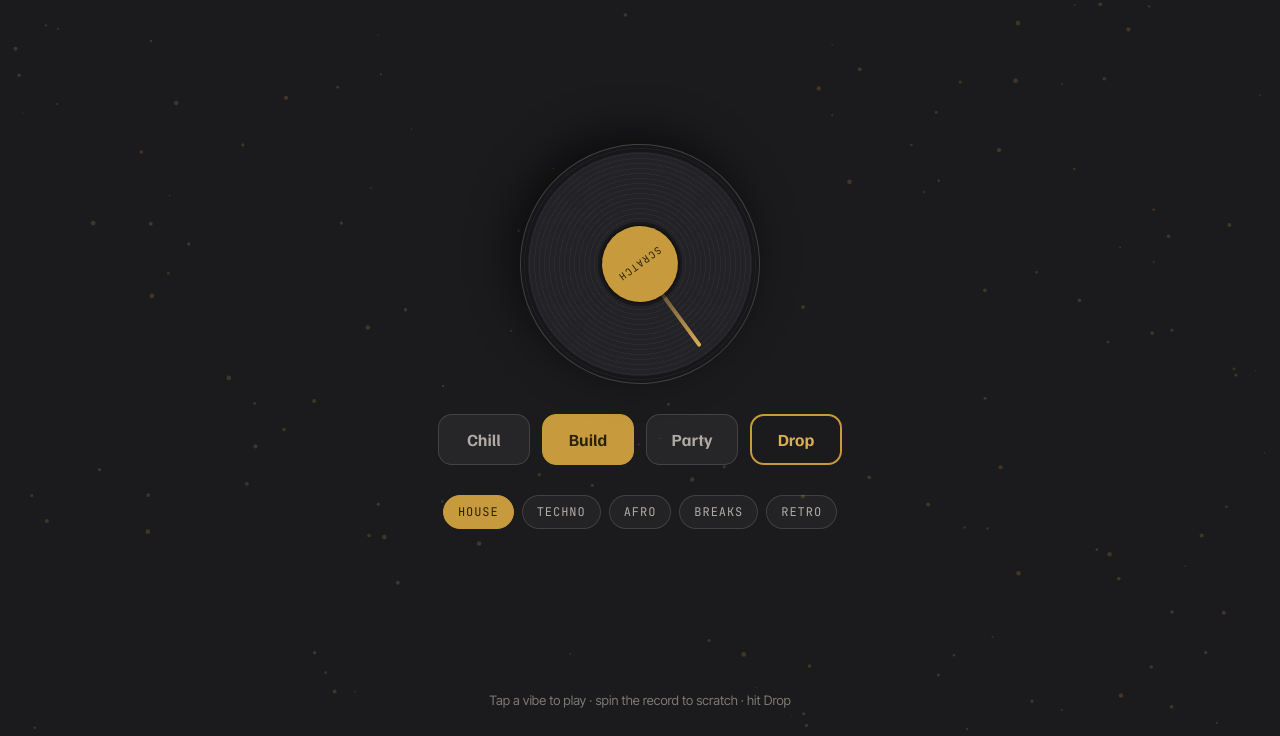
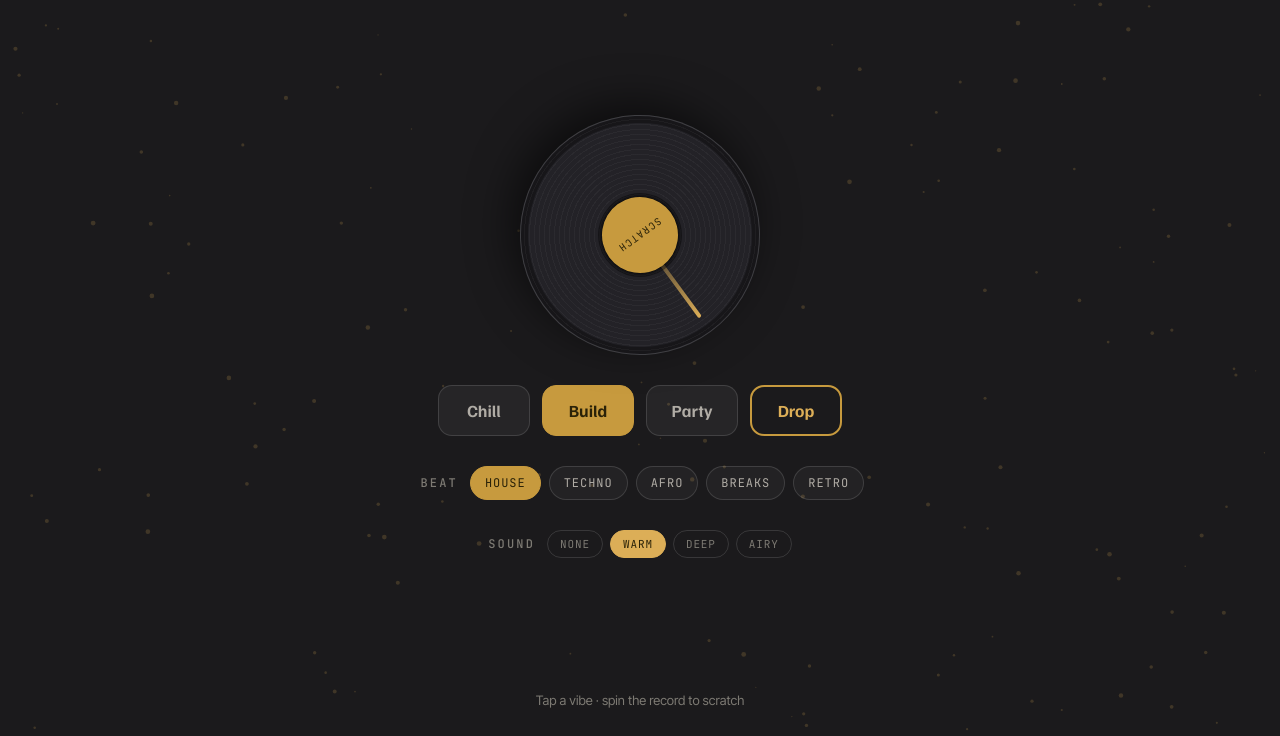
Before and after one commit to gauravvedi80/gauravvedi.com, a plain HTML site: page strom/index.html in a window 1280 px wide. Both pictures are taken after a click on the button "Start the sound". Shown: the part 64-800 px from the top of the page. Drawn offline with Linux system fonts and the light colour scheme.

Commit message:
strom: fix siren-like pad + add selectable background 'Sound' (incl. None)
The pad was detuned sawtooths through a sweeping filter — that combination read
as a police-siren wail. Rebuilt it as a soft sine/triangle bed (no sawtooth, no
filter sweep, lower octave, quieter) and made it swappable live via a new Sound
selector: None / Warm / Deep / Airy. 'None' runs zero pad voices — silent bed.

Co-Authored-By: Claude Opus 4.8 <noreply@anthropic.com>

```diff
--- a/strom/index.html
+++ b/strom/index.html
@@ -81,6 +81,14 @@ body{
   padding:8px 14px;cursor:pointer;transition:color .15s,background .15s,border-color .15s}
 .chip:hover{color:var(--ink);border-color:var(--ink-3)}
 .chip.active{color:#2a2208;background:var(--accent);border-color:var(--accent)}
+.picker{display:flex;align-items:center;gap:12px;flex-wrap:wrap;justify-content:center;max-width:560px}
+.plabel{color:var(--ink-3);min-width:42px;text-align:right}
+.atmos{display:flex;flex-wrap:wrap;gap:7px;justify-content:center}
+.achip{font-family:'JetBrains Mono',monospace;font-size:11px;letter-spacing:.08em;text-transform:uppercase;
+  color:var(--ink-3);background:transparent;border:1px solid var(--line);border-radius:999px;
+  padding:6px 12px;cursor:pointer;transition:color .15s,background .15s,border-color .15s}
+.achip:hover{color:var(--ink-2);border-color:var(--ink-3)}
+.achip.active{color:#2a2208;background:var(--accent-2);border-color:var(--accent-2)}
 @keyframes pulse{0%{box-shadow:0 0 0 0 rgba(220,174,87,.5)}100%{box-shadow:0 0 0 22px rgba(220,174,87,0)}}
 .hint{position:absolute;bottom:28px;left:0;right:0;text-align:center;color:var(--ink-3);font-size:13px;padding:0 16px}
 @media (max-width:640px){
@@ -113,8 +121,9 @@ body{
       <button class="vibe" data-vibe="party">Party</button>
       <button class="vibe drop" id="dropBtn">Drop</button>
     </div>
-    <div class="styles" id="styleRow" role="group" aria-label="Beat style"></div>
-    <div class="hint">Tap a vibe to play &middot; spin the record to scratch &middot; hit Drop</div>
+    <div class="picker"><span class="plabel mono">Beat</span><div class="styles" id="styleRow" role="group" aria-label="Beat style"></div></div>
+    <div class="picker"><span class="plabel mono">Sound</span><div class="atmos" id="atmoRow" role="group" aria-label="Background sound"></div></div>
+    <div class="hint">Tap a vibe &middot; spin the record to scratch</div>
   </div>
 </div>
 
@@ -262,6 +271,15 @@ const STYLES = {
   }
 };
 
+/* ── background bed options (soft, no drone/siren) ── */
+const ATMOS = {
+  off:  { label:'None' },
+  warm: { label:'Warm', type:'triangle', intervals:[0,7,12], oct:-12, detune:3, level:0.10, cutoff:560 },
+  deep: { label:'Deep', type:'sine',     intervals:[0,12],   oct:-12, detune:0, level:0.14, cutoff:380 },
+  airy: { label:'Airy', type:'sine',     intervals:[0,7,12], oct:0,   detune:4, level:0.06, cutoff:1100 }
+};
+let atmoKey = 'warm';
+
 function makeIR(){                                  // procedural reverb impulse
   const len = Math.floor(ac.sampleRate * 2.6);
   const buf = ac.createBuffer(2, len, ac.sampleRate);
@@ -337,31 +355,35 @@ function scratchTo(vel){                              // vel = signed angular sp
 function scratchEnd(){ if(scratchGain) scratchGain.gain.setTargetAtTime(0, ac.currentTime, 0.05); }
 
 let padFilter = null;
-function buildPad(){                                // evolving pad (no static hum)
+function buildPad(){                                // soft background bed — chain built once
   padFilter = ac.createBiquadFilter(); padFilter.type = 'lowpass';
-  padFilter.frequency.value = 700; padFilter.Q.value = 0.6;
-  const breath = ac.createGain(); breath.gain.value = 0.8;     // amplitude breathing target
+  padFilter.frequency.value = 560; padFilter.Q.value = 0.4;
+  const breath = ac.createGain(); breath.gain.value = 0.85;
   padFilter.connect(breath).connect(busGain.pad);
-  // slow filter sweep so the timbre is never static
-  const flfo = ac.createOscillator(); flfo.frequency.value = 0.06;
-  const flg = ac.createGain(); flg.gain.value = 350;
-  flfo.connect(flg).connect(padFilter.frequency); flfo.start();
-  // slow amplitude breathing
-  const alfo = ac.createOscillator(); alfo.frequency.value = 0.09;
-  const alg = ac.createGain(); alg.gain.value = 0.22;
+  // gentle amplitude breathing ONLY — no filter sweep (the sweep + saws read as a siren)
+  const alfo = ac.createOscillator(); alfo.frequency.value = 0.07;
+  const alg = ac.createGain(); alg.gain.value = 0.15;
   alfo.connect(alg).connect(breath.gain); alfo.start();
-  // root / fifth / octave, gently detuned, quieter than before
-  padProgIdx = 0; padNodes = [];
-  [0, 7, 12].forEach((iv, i) => {
-    const o = ac.createOscillator(); o.type = i === 2 ? 'triangle' : 'sawtooth';
-    o.detune.value = (i - 1) * 7;
-    const g = ac.createGain(); g.gain.value = 0.10;
+  spawnPad();
+}
+// (re)create the pad oscillators for the chosen atmosphere — swappable live
+function spawnPad(){
+  padNodes.forEach(p => { try { p.o.stop(); } catch(e){} p.o.disconnect(); });
+  padNodes = []; padProgIdx = 0;
+  const a = ATMOS[atmoKey];
+  if(!a || !a.intervals) return;                   // 'None' → silent bed
+  if(padFilter) padFilter.frequency.setTargetAtTime(a.cutoff, ac.currentTime, 0.3);
+  a.intervals.forEach((iv, i) => {
+    const o = ac.createOscillator(); o.type = a.type;        // sine/triangle only — soft
+    o.detune.value = (i - 1) * a.detune;
+    const g = ac.createGain(); g.gain.value = a.level;
     o.connect(g).connect(padFilter); o.start();
-    padNodes.push({ o, iv });
+    padNodes.push({ o, iv: iv + a.oct });
   });
   padAdvance(ac.currentTime + 0.05);
 }
-// move the pad chord through a small diatonic progression (harmonic motion)
+function setAtmosphere(key){ if(ATMOS[key]){ atmoKey = key; if(ac) spawnPad(); } }
+// gentle diatonic chord motion (no fast modulation)
 function padAdvance(t){
   const deg = PAD_PROG[padProgIdx % PAD_PROG.length];
   padProgIdx++;
@@ -638,6 +660,19 @@ Object.keys(STYLES).forEach(key => {
   });
   styleRow.appendChild(b);
 });
+// background-sound chips
+const atmoRow = document.getElementById('atmoRow');
+Object.keys(ATMOS).forEach(key => {
+  const b = document.createElement('button');
+  b.className = 'achip' + (key === atmoKey ? ' active' : '');
+  b.textContent = ATMOS[key].label;
+  b.dataset.key = key;
+  b.addEventListener('click', () => {
+    setAtmosphere(key);
+    [...atmoRow.children].forEach(c => c.classList.toggle('active', c.dataset.key === key));
+  });
+  atmoRow.appendChild(b);
+});
 document.getElementById('dropBtn').addEventListener('click', () => triggerDrop());
 document.getElementById('stopBtn').addEventListener('click', () => {
   stop();
```
